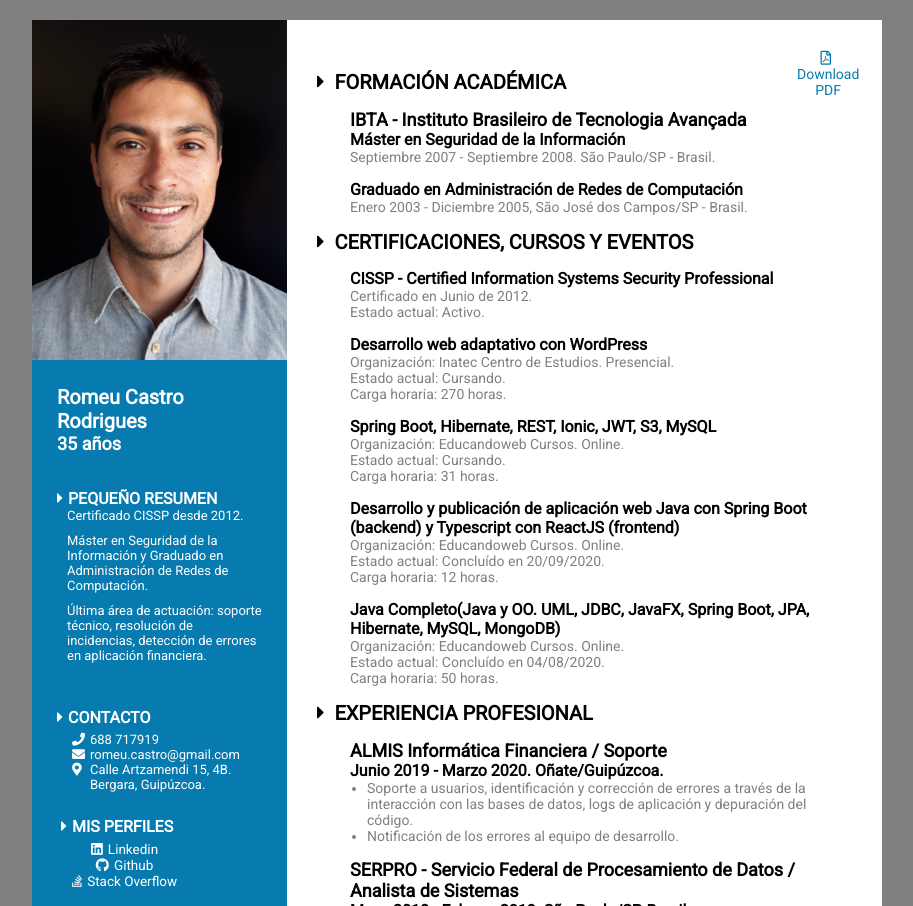
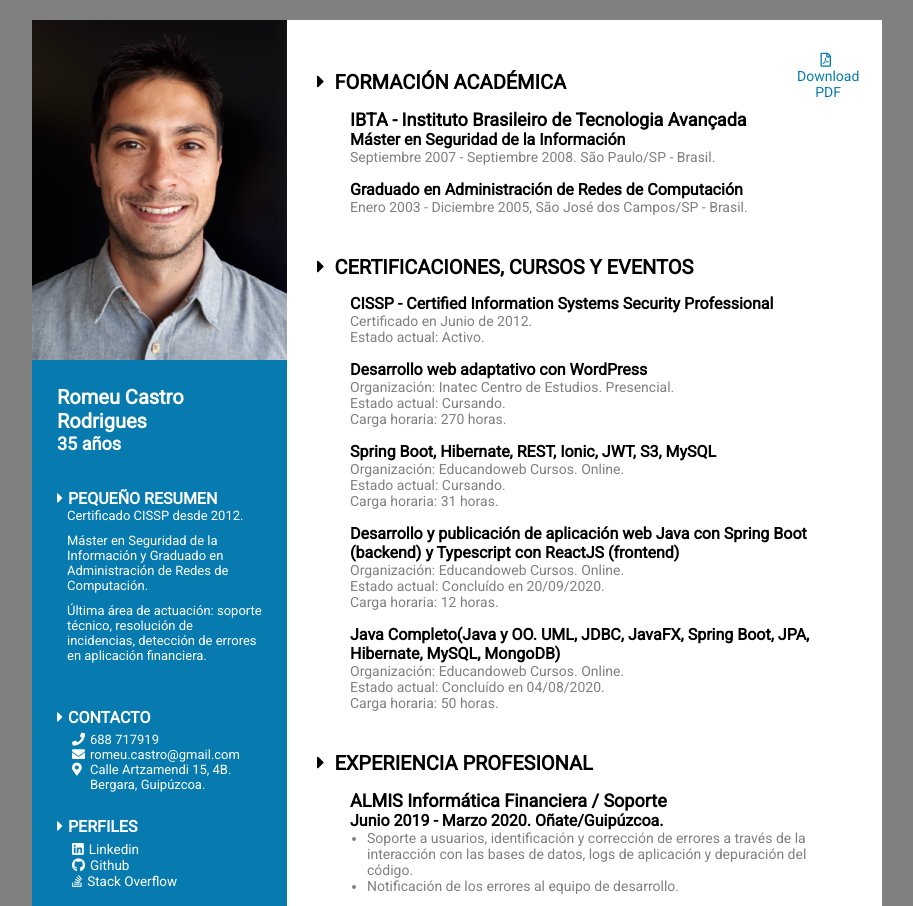
Before and after one commit to romeucr/romeucr.github.io, a plain HTML site: page index.html in a window 1280 px wide. Shown: the top 906 px of the page, without its empty margins (183-1096 px from the left). Drawn offline with Linux system fonts and the light colour scheme.

Commit message:
Some corrections in PDF file

```diff
--- a/css/styles.css
+++ b/css/styles.css
@@ -261,6 +261,7 @@ i {
 
    .social-container {
       margin-top: 25px;
+      text-align: left;
    }
 
    .social-container p {
@@ -318,4 +319,11 @@ i {
    .social-container {
       display: inline-block;
    }
+
+   .section-title {
+      margin-top: 25px;
+   }
+
+   .formacion-academica h1 {
+      margin-top: 0;
  }
--- a/index.html
+++ b/index.html
@@ -48,7 +48,7 @@
                      </dl>
                   </section>
                   <section class="social-container">
-                     <h3><i class="fas fa-caret-right"></i>MIS PERFILES</h3>
+                     <h3><i class="fas fa-caret-right"></i>PERFILES</h3>
                      <p><i class="fab fa-linkedin"></i><a href="https://www.linkedin.com/in/romeu-castro"
                            target="_blank">Linkedin</a></p>
                      <p><i class="fab fa-github"></i><a href="https://github.com/romeucr"
@@ -90,7 +90,7 @@
             <section class="social-container">
                <h3>
                   <i class="fas fa-caret-right"></i>
-                  MIS PERFILES
+                  PERFILES
                </h3>
                <p>
                   <i class="fab fa-github"></i>
```
Also changed, not shown: 1 other file.
